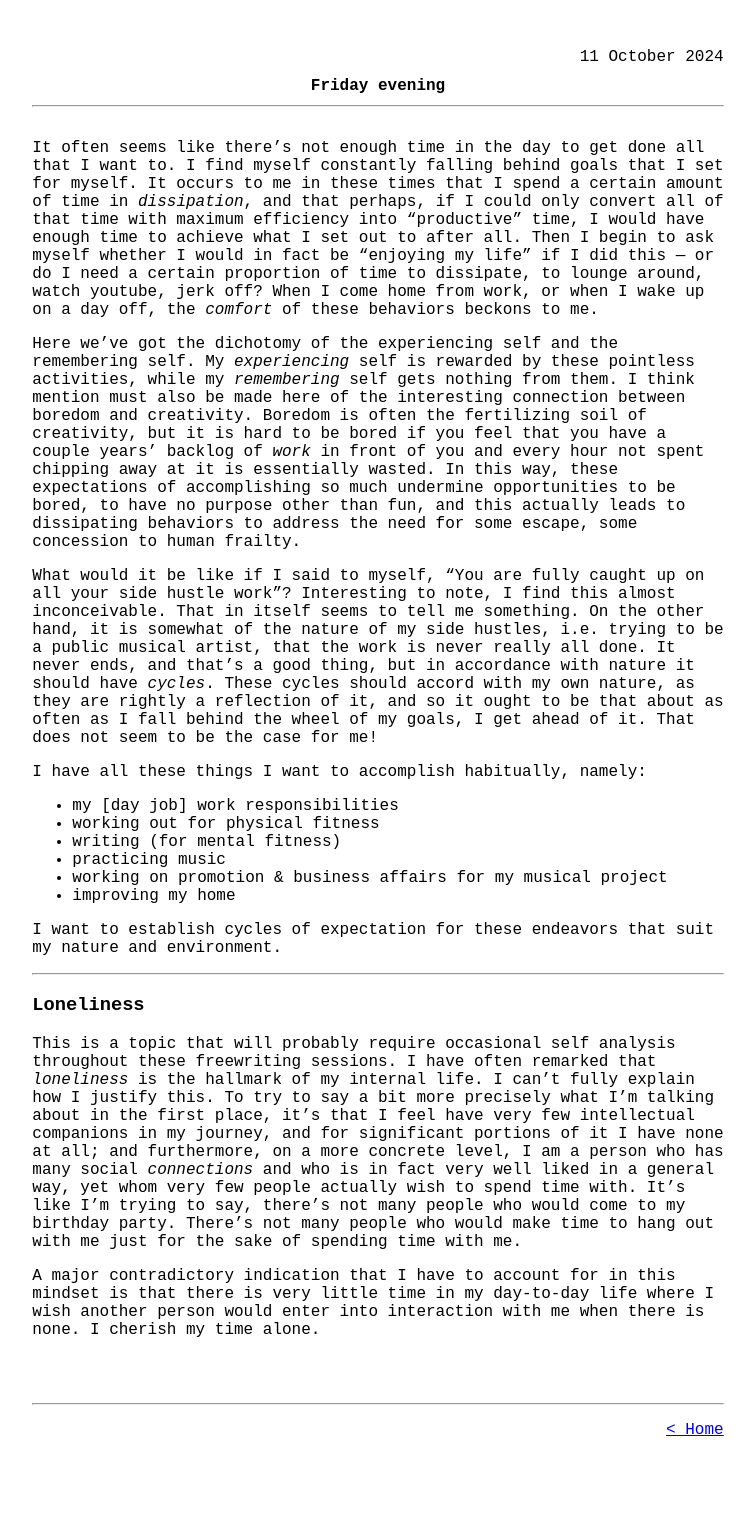
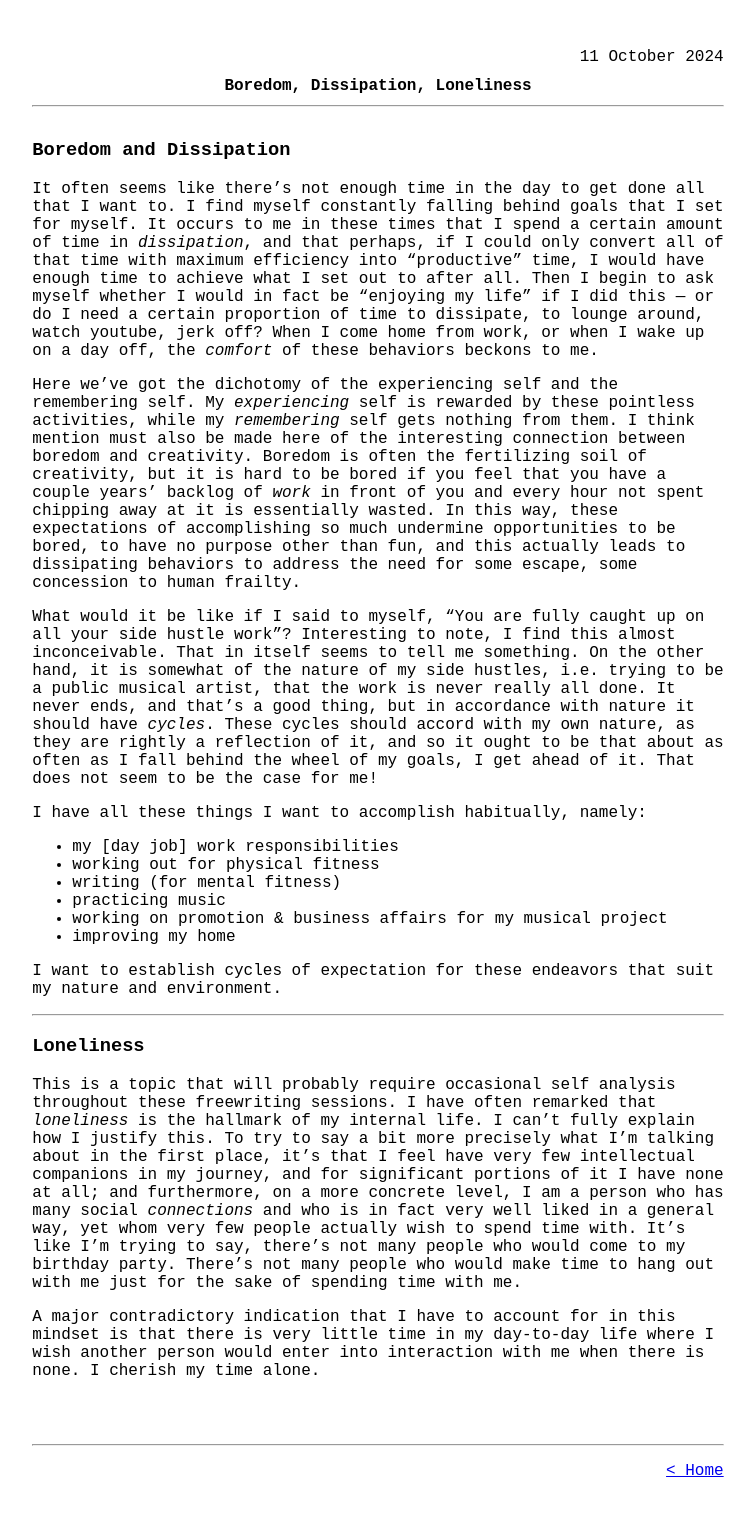
Before and after one commit to popempire/hjhw, a Jekyll site: the page built from _posts/2024-10-11-dmt.md, in a window 1280 px wide. Shown: the whole page, without its empty margins (262-1017 px from the left). Built offline with Jekyll 4.4.1, drawn with Linux system fonts in a browser that asks for light colours; before the commit the page ends 1487 px from its top, so only the background shows below that.

Commit message:
change titles

```diff
--- a/_posts/2024-10-11-dmt.md
+++ b/_posts/2024-10-11-dmt.md
@@ -1,7 +1,9 @@
 ---
 layout: post
-title: Friday evening
+title: "Boredom, Dissipation, Loneliness"
 ---
+
+### Boredom and Dissipation
 
 It often seems like there's not enough time in the day to get done all that I
 want to. I find myself constantly falling behind goals that I set for myself.
```
Also changed, not shown: _posts/2024-10-08-tuesday.md (+1 -1 lines), _posts/2024-10-10-thursday.md (+1 -1 lines).
